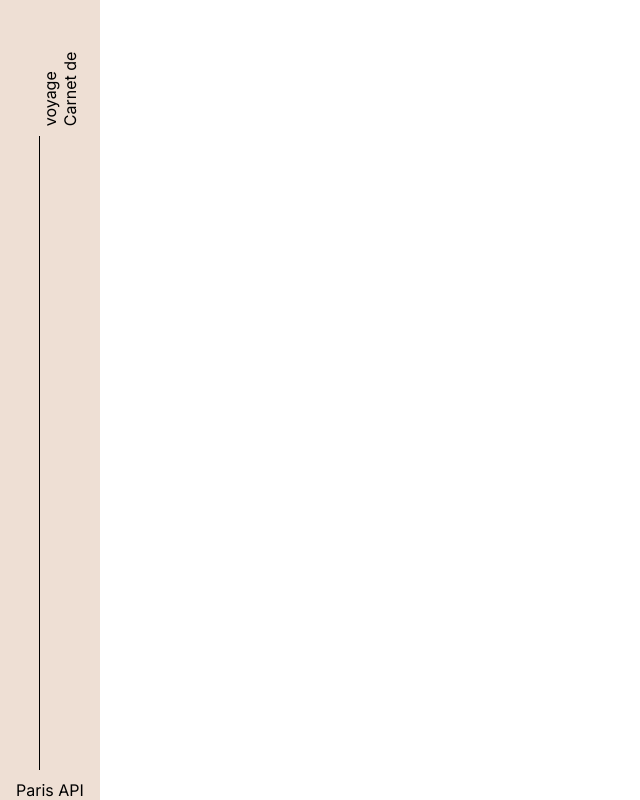
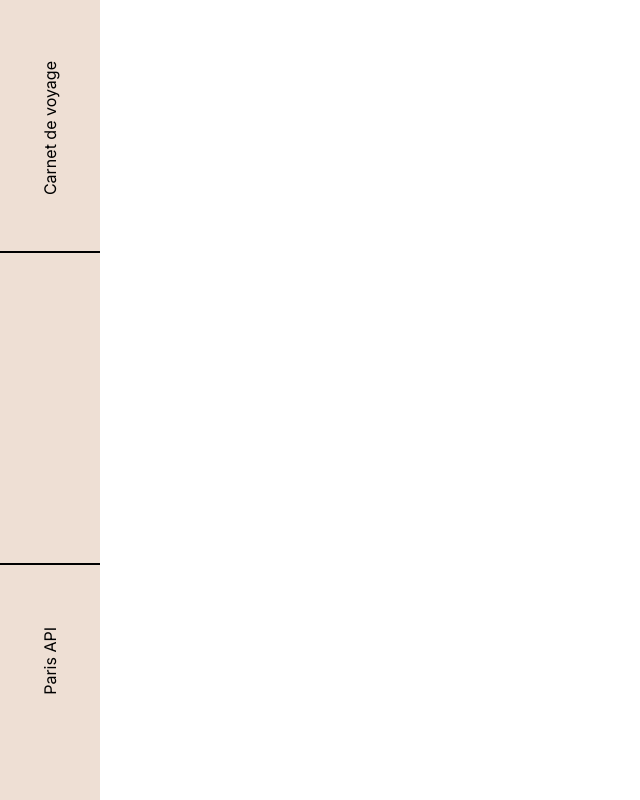
Before and after one commit to KatiaZd/Angular-BlogVoyage, an Angular app: page / in a window 1280 px wide. Shown: the whole page, without its empty margins (0-640 px from the left). Built offline with nearby package versions, Linux system fonts and the light colour scheme.

Commit message:
feat : header desktop

```diff
--- a/src/app/components/header/header.component.css
+++ b/src/app/components/header/header.component.css
@@ -27,6 +27,10 @@ h1 {
     margin-right: 21px;
 }
 
+hr {
+    display: none;
+}
+
 @media (min-width: 768px) {
     header {
         position: fixed;
@@ -39,21 +43,59 @@ h1 {
         -webkit-box-direction: normal;
             -ms-flex-direction: column;
                 flex-direction: column;
-        -webkit-box-pack: center;
-            -ms-flex-pack: center;
-                justify-content: center;
-        -webkit-box-align: center;
-            -ms-flex-align: center;
-                align-items: center;
     }
 
     h1 {
-        margin-top: 20px;
+        margin-top: 61px;
         -webkit-writing-mode: vertical-lr;
             -ms-writing-mode: tb-lr;
                 writing-mode: vertical-lr; /* orientation verticale du texte */
                 -webkit-transform: rotate(-180deg);
                     -ms-transform: rotate(-180deg);
                         transform: rotate(-180deg); /* inverse la direction du texte */
+        /* margin-bottom: -166px; */
+        margin-left: 0;
+
     }
+
+    .vertical {
+        display: none;
+    }
+
+
+
+    .top {
+        margin-top: 46px;
+
+    }
+
+    .bottom {
+        margin-top: 300px;
+    }
+
+
+
+    p {
+        -webkit-writing-mode: vertical-lr;
+            -ms-writing-mode: tb-lr;
+                writing-mode: vertical-lr; /* orientation verticale du texte */
+                -webkit-transform: rotate(-180deg);
+                    -ms-transform: rotate(-180deg);
+                        transform: rotate(-180deg);
+        margin-top: 52px;
+
+    }
+
+    hr {
+        display: block;
+        border: 1px solid black;
+        width: 100%;
+    }
+
+
+
+
+
+
+
 }
--- a/src/app/components/header/header.component.html
+++ b/src/app/components/header/header.component.html
@@ -1,5 +1,7 @@
 <header>
     <h1>Carnet de voyage</h1>
     <div class="vertical"></div>
+    <hr class="top">
+    <hr class="bottom">
     <p>Paris API</p>
 </header>
```
Also changed, not shown: src/styles.css (line endings or trailing spaces).
